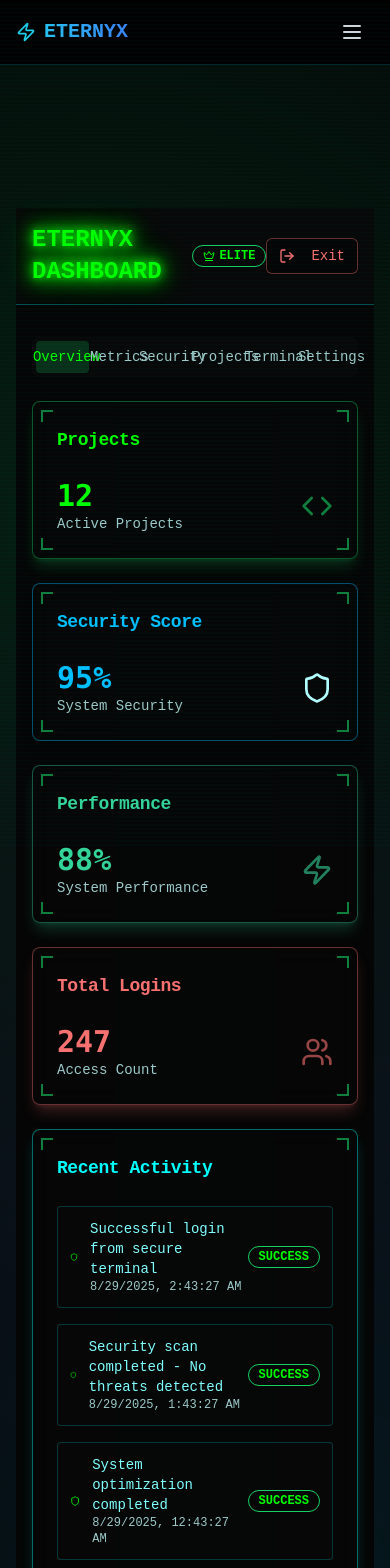
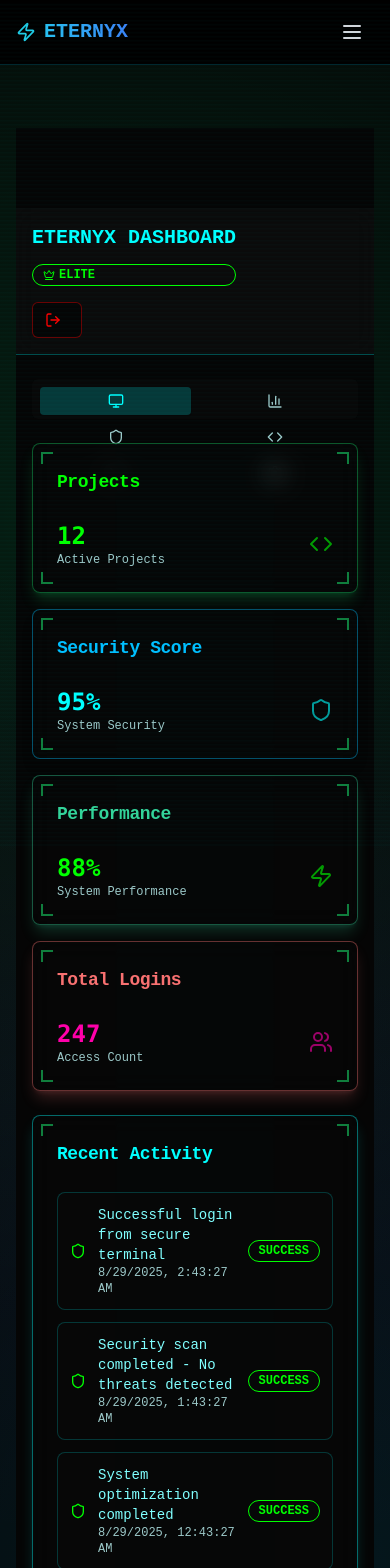
Before and after one commit to sunnybai72592/eternyx-haunted-hollow, a React (Vite) app: page /dashboard in a window 390 px wide. Shown: the top 1568 px of the page. Built offline with nearby package versions, Linux system fonts and the light colour scheme.

Commit message:
Apply professional styling to web

```diff
--- a/src/index.css
+++ b/src/index.css
@@ -297,16 +297,17 @@ All colors MUST be HSL.
 }
 
 @layer utilities {
+  /* Semantic color utilities - use these instead of hardcoded colors */
   .text-cyber-cyan {
-    color: hsl(var(--cyber-cyan));
+    color: hsl(var(--primary));
   }
 
   .text-cyber-pink {
-    color: hsl(var(--cyber-pink));
+    color: hsl(var(--secondary));
   }
 
   .text-cyber-green {
-    color: hsl(var(--cyber-green));
+    color: hsl(var(--accent));
   }
 
   .text-cyber-orange {
@@ -323,6 +324,35 @@ All colors MUST be HSL.
 
   .bg-hologram-gradient {
     background: var(--gradient-hologram);
+  }
+
+  /* Professional typography scale */
+  .text-display {
+    @apply text-3xl sm:text-4xl md:text-5xl font-bold tracking-tight;
+  }
+
+  .text-heading-1 {
+    @apply text-2xl sm:text-3xl md:text-4xl font-bold tracking-tight;
+  }
+
+  .text-heading-2 {
+    @apply text-xl sm:text-2xl md:text-3xl font-semibold tracking-tight;
+  }
+
+  .text-heading-3 {
+    @apply text-lg sm:text-xl md:text-2xl font-semibold;
+  }
+
+  .text-body-large {
+    @apply text-base sm:text-lg leading-relaxed;
+  }
+
+  .text-body {
+    @apply text-sm sm:text-base leading-normal;
+  }
+
+  .text-body-small {
+    @apply text-xs sm:text-sm leading-normal;
   }
 
   /* Skip link for screen readers */
--- a/src/pages/Dashboard.tsx
+++ b/src/pages/Dashboard.tsx
@@ -161,19 +161,19 @@ const Dashboard = () => {
 
   const getAccessLevelColor = (level: string) => {
     switch (level.toLowerCase()) {
-      case 'elite': return 'text-cyber-green border-cyber-green';
-      case 'premium': return 'text-cyber-blue border-cyber-blue';
-      case 'basic': return 'text-yellow-400 border-yellow-400';
+      case 'elite': return 'text-accent border-accent';
+      case 'premium': return 'text-primary border-primary';
+      case 'basic': return 'text-secondary border-secondary';
       default: return 'text-muted-foreground border-muted-foreground';
     }
   };
 
   const getStatusIcon = (status: string) => {
     switch (status) {
-      case 'success': return <Shield className="h-4 w-4 text-cyber-green" />;
-      case 'warning': return <AlertTriangle className="h-4 w-4 text-yellow-400" />;
-      case 'error': return <Bug className="h-4 w-4 text-red-400" />;
-      default: return <Activity className="h-4 w-4 text-cyber-blue" />;
+      case 'success': return <Shield className="h-4 w-4 text-accent" />;
+      case 'warning': return <AlertTriangle className="h-4 w-4 text-secondary" />;
+      case 'error': return <Bug className="h-4 w-4 text-destructive" />;
+      default: return <Activity className="h-4 w-4 text-primary" />;
     }
   };
 
@@ -209,133 +209,135 @@ const Dashboard = () => {
       <MobileViewport />
 
       {/* Header */}
-      <header className="border-b border-border bg-card/50 backdrop-blur-sm sticky top-20 sm:top-24 z-40 mt-20 sm:mt-24">
-        <div className="container mx-auto px-4 py-4">
-          <div className="flex items-center justify-between">
-            <div className="flex items-center space-x-4">
-              <h1 className="text-2xl font-bold text-cyber-green neon-text">
+      <div className="pt-20 sm:pt-24">
+        <header className="border-b border-border bg-card/80 backdrop-blur-md sticky top-16 z-40">
+          <div className="container mx-auto px-4 sm:px-6 py-4 sm:py-6">
+            <div className="flex flex-col sm:flex-row items-start sm:items-center justify-between gap-4">
+              <div className="flex flex-col sm:flex-row sm:items-center gap-3">
+                <h1 className="text-xl sm:text-2xl md:text-3xl font-bold text-primary">
                   ETERNYX DASHBOARD
                 </h1>
-              <Badge className={`${getAccessLevelColor(stats.accessLevel)} bg-transparent`}>
+                <Badge className={`${getAccessLevelColor(stats.accessLevel)} bg-transparent text-xs sm:text-sm`}>
                   <Crown className="h-3 w-3 mr-1" />
                   {stats.accessLevel.toUpperCase()}
                 </Badge>
               </div>
 
-            <div className="flex items-center space-x-4">
+              <div className="flex items-center gap-2 sm:gap-4 w-full sm:w-auto">
                 <UserProfile />
                 <Button
                   variant="outline"
                   size="sm"
                   onClick={handleSignOut}
-                className="border-red-400/40 text-red-400 hover:bg-red-400/10"
+                  className="border-destructive/40 text-destructive hover:bg-destructive/10"
                 >
                   <LogOut className="h-4 w-4 mr-2" />
-                Exit
+                  <span className="hidden sm:inline">Exit</span>
                 </Button>
               </div>
             </div>
           </div>
         </header>
+      </div>
 
-      <div className="container mx-auto px-4 py-8">
+      <div className="container mx-auto px-4 sm:px-6 py-6 sm:py-8">
         <Tabs value={activeTab} onValueChange={setActiveTab} className="space-y-6">
-          <TabsList className="grid w-full grid-cols-6 bg-card/50 backdrop-blur-sm">
-            <TabsTrigger value="overview" className="data-[state=active]:bg-cyber-green/20 data-[state=active]:text-cyber-green">
-              <Monitor className="h-4 w-4 mr-2" />
-              Overview
+          <TabsList className="grid w-full grid-cols-2 sm:grid-cols-3 lg:grid-cols-6 gap-2 bg-card/50 backdrop-blur-sm p-2">
+            <TabsTrigger value="overview" className="data-[state=active]:bg-primary/20 data-[state=active]:text-primary text-xs sm:text-sm">
+              <Monitor className="h-4 w-4 sm:mr-2" />
+              <span className="hidden sm:inline">Overview</span>
             </TabsTrigger>
-            <TabsTrigger value="metrics" className="data-[state=active]:bg-cyber-blue/20 data-[state=active]:text-cyber-blue">
-              <BarChart3 className="h-4 w-4 mr-2" />
-              Metrics
+            <TabsTrigger value="metrics" className="data-[state=active]:bg-accent/20 data-[state=active]:text-accent text-xs sm:text-sm">
+              <BarChart3 className="h-4 w-4 sm:mr-2" />
+              <span className="hidden sm:inline">Metrics</span>
             </TabsTrigger>
-            <TabsTrigger value="security" className="data-[state=active]:bg-red-400/20 data-[state=active]:text-red-400">
-              <Shield className="h-4 w-4 mr-2" />
-              Security
+            <TabsTrigger value="security" className="data-[state=active]:bg-destructive/20 data-[state=active]:text-destructive text-xs sm:text-sm">
+              <Shield className="h-4 w-4 sm:mr-2" />
+              <span className="hidden sm:inline">Security</span>
             </TabsTrigger>
-            <TabsTrigger value="projects" className="data-[state=active]:bg-purple-400/20 data-[state=active]:text-purple-400">
-              <Code className="h-4 w-4 mr-2" />
-              Projects
+            <TabsTrigger value="projects" className="data-[state=active]:bg-secondary/20 data-[state=active]:text-secondary text-xs sm:text-sm">
+              <Code className="h-4 w-4 sm:mr-2" />
+              <span className="hidden sm:inline">Projects</span>
             </TabsTrigger>
-            <TabsTrigger value="terminal" className="data-[state=active]:bg-yellow-400/20 data-[state=active]:text-yellow-400">
-              <Terminal className="h-4 w-4 mr-2" />
-              Terminal
+            <TabsTrigger value="terminal" className="data-[state=active]:bg-accent/20 data-[state=active]:text-accent text-xs sm:text-sm">
+              <Terminal className="h-4 w-4 sm:mr-2" />
+              <span className="hidden sm:inline">Terminal</span>
             </TabsTrigger>
-            <TabsTrigger value="settings" className="data-[state=active]:bg-cyan-400/20 data-[state=active]:text-cyan-400">
-              <Settings className="h-4 w-4 mr-2" />
-              Settings
+            <TabsTrigger value="settings" className="data-[state=active]:bg-primary/20 data-[state=active]:text-primary text-xs sm:text-sm">
+              <Settings className="h-4 w-4 sm:mr-2" />
+              <span className="hidden sm:inline">Settings</span>
             </TabsTrigger>
           </TabsList>
 
           {/* Overview Tab */}
           <TabsContent value="overview" className="space-y-6">
             {/* Quick Stats */}
-            <div className="grid grid-cols-1 md:grid-cols-2 lg:grid-cols-4 gap-6">
+            <div className="grid grid-cols-1 md:grid-cols-2 lg:grid-cols-4 gap-4 sm:gap-6">
               <HolographicCard title="Projects" variant="primary" animated>
                 <div className="flex items-center justify-between">
                   <div>
-                    <div className="text-3xl font-bold text-cyber-green font-mono">
+                    <div className="text-2xl sm:text-3xl font-bold text-accent font-mono">
                       {stats.projectsCreated}
                     </div>
-                    <p className="text-sm text-muted-foreground">Active Projects</p>
+                    <p className="text-xs sm:text-sm text-muted-foreground">Active Projects</p>
                   </div>
-                  <Code className="h-8 w-8 text-cyber-green/60" />
+                  <Code className="h-6 w-6 sm:h-8 sm:w-8 text-accent/60" />
                 </div>
               </HolographicCard>
 
               <HolographicCard title="Security Score" variant="secondary" animated>
                 <div className="flex items-center justify-between">
                   <div>
-                    <div className="text-3xl font-bold text-cyber-blue font-mono">
+                    <div className="text-2xl sm:text-3xl font-bold text-primary font-mono">
                       {stats.securityScore}%
                     </div>
-                    <p className="text-sm text-muted-foreground">System Security</p>
+                    <p className="text-xs sm:text-sm text-muted-foreground">System Security</p>
                   </div>
-                  <Shield className="h-8 w-8 text-cyber-blue/60" />
+                  <Shield className="h-6 w-6 sm:h-8 sm:w-8 text-primary/60" />
                 </div>
               </HolographicCard>
 
               <HolographicCard title="Performance" variant="success" animated>
                 <div className="flex items-center justify-between">
                   <div>
-                    <div className="text-3xl font-bold text-emerald-400 font-mono">
+                    <div className="text-2xl sm:text-3xl font-bold text-accent font-mono">
                       {stats.performanceRating}%
                     </div>
-                    <p className="text-sm text-muted-foreground">System Performance</p>
+                    <p className="text-xs sm:text-sm text-muted-foreground">System Performance</p>
                   </div>
-                  <Zap className="h-8 w-8 text-emerald-400/60" />
+                  <Zap className="h-6 w-6 sm:h-8 sm:w-8 text-accent/60" />
                 </div>
               </HolographicCard>
 
               <HolographicCard title="Total Logins" variant="danger" animated>
                 <div className="flex items-center justify-between">
                   <div>
-                    <div className="text-3xl font-bold text-red-400 font-mono">
+                    <div className="text-2xl sm:text-3xl font-bold text-secondary font-mono">
                       {stats.totalLogins}
                     </div>
-                    <p className="text-sm text-muted-foreground">Access Count</p>
+                    <p className="text-xs sm:text-sm text-muted-foreground">Access Count</p>
                   </div>
-                  <Users className="h-8 w-8 text-red-400/60" />
+                  <Users className="h-6 w-6 sm:h-8 sm:w-8 text-secondary/60" />
                 </div>
               </HolographicCard>
             </div>
 
             {/* Recent Activity */}
             <HolographicCard title="Recent Activity" animated>
-              <div className="space-y-4">
+              <div className="space-y-3">
                 {recentActivity && recentActivity.map((activity) => (
-                  <div key={activity.id} className="flex items-center justify-between p-3 bg-card/30 rounded border border-primary/20">
-                    <div className="flex items-center space-x-3">
+                  <div key={activity.id} className="flex items-center justify-between p-3 bg-card/30 rounded-lg border border-primary/20 hover:border-primary/40 transition-colors">
+                    <div className="flex items-center gap-3">
                       {getStatusIcon(activity.status)}
-                      <div>
+                      <div className="flex-1">
                         <p className="text-sm font-medium text-foreground">{activity.description}</p>
                         <p className="text-xs text-muted-foreground">{formatTimestamp(activity.timestamp)}</p>
                       </div>
                     </div>
-                    <Badge variant="outline" className={`text-xs ${
-                      activity.status === 'success' ? 'border-cyber-green text-cyber-green' :
-                      activity.status === 'warning' ? 'border-yellow-400 text-yellow-400' :
-                      'border-red-400 text-red-400'
+                    <Badge variant="outline" className={`text-xs shrink-0 ${
+                      activity.status === 'success' ? 'border-accent text-accent' :
+                      activity.status === 'warning' ? 'border-secondary text-secondary' :
+                      'border-destructive text-destructive'
                     }`}>
                       {activity.status.toUpperCase()}
                     </Badge>
@@ -352,23 +354,23 @@ const Dashboard = () => {
 
           {/* Security Tab */}
           <TabsContent value="security" className="space-y-6">
-            <div className="grid grid-cols-1 lg:grid-cols-2 gap-6">
+            <div className="grid grid-cols-1 lg:grid-cols-2 gap-4 sm:gap-6">
               <HolographicCard title="Security Status" variant="danger" animated>
-                <div className="space-y-4">
-                  <div className="flex items-center justify-between">
-                    <span className="text-sm">Firewall Status</span>
-                    <Badge className="bg-cyber-green/20 text-cyber-green">ACTIVE</Badge>
+                <div className="space-y-3">
+                  <div className="flex items-center justify-between text-sm sm:text-base">
+                    <span>Firewall Status</span>
+                    <Badge className="bg-accent/20 text-accent text-xs">ACTIVE</Badge>
                   </div>
-                  <div className="flex items-center justify-between">
-                    <span className="text-sm">Intrusion Detection</span>
-                    <Badge className="bg-cyber-blue/20 text-cyber-blue">MONITORING</Badge>
+                  <div className="flex items-center justify-between text-sm sm:text-base">
+                    <span>Intrusion Detection</span>
+                    <Badge className="bg-primary/20 text-primary text-xs">MONITORING</Badge>
                   </div>
-                  <div className="flex items-center justify-between">
-                    <span className="text-sm">Encryption Level</span>
-                    <Badge className="bg-purple-400/20 text-purple-400">AES-256</Badge>
+                  <div className="flex items-center justify-between text-sm sm:text-base">
+                    <span>Encryption Level</span>
+                    <Badge className="bg-secondary/20 text-secondary text-xs">AES-256</Badge>
                   </div>
-                  <div className="flex items-center justify-between">
-                    <span className="text-sm">Last Security Scan</span>
+                  <div className="flex items-center justify-between text-sm sm:text-base">
+                    <span>Last Security Scan</span>
                     <span className="text-xs text-muted-foreground">2 hours ago</span>
                   </div>
                 </div>
@@ -377,16 +379,16 @@ const Dashboard = () => {
               <HolographicCard title="Threat Analysis" variant="danger" animated>
                 <div className="space-y-4">
                   <div className="text-center">
-                    <div className="text-4xl font-bold text-cyber-green font-mono mb-2">0</div>
-                    <p className="text-sm text-muted-foreground">Active Threats</p>
+                    <div className="text-3xl sm:text-4xl font-bold text-accent font-mono mb-2">0</div>
+                    <p className="text-xs sm:text-sm text-muted-foreground">Active Threats</p>
                   </div>
                   <div className="grid grid-cols-2 gap-4 text-center">
                     <div>
-                      <div className="text-2xl font-bold text-cyber-blue font-mono">1,247</div>
+                      <div className="text-xl sm:text-2xl font-bold text-primary font-mono">1,247</div>
                       <p className="text-xs text-muted-foreground">Blocked</p>
                     </div>
                     <div>
-                      <div className="text-2xl font-bold text-yellow-400 font-mono">23</div>
+                      <div className="text-xl sm:text-2xl font-bold text-secondary font-mono">23</div>
                       <p className="text-xs text-muted-foreground">Quarantined</p>
                     </div>
                   </div>
@@ -397,10 +399,10 @@ const Dashboard = () => {
             <HolographicCard title="Security Logs" animated>
               <TerminalWindow title="security-monitor.log">
                 <div className="space-y-1 text-xs">
-                  <div className="text-cyber-green">[{new Date().toLocaleTimeString()}] Firewall: Connection blocked from 192.168.1.100</div>
-                  <div className="text-cyber-blue">[{new Date(Date.now() - 60000).toLocaleTimeString()}] IDS: Scanning network traffic...</div>
-                  <div className="text-yellow-400">[{new Date(Date.now() - 120000).toLocaleTimeString()}] Auth: Failed login attempt detected</div>
-                  <div className="text-cyber-green">[{new Date(Date.now() - 180000).toLocaleTimeString()}] System: Security scan completed successfully</div>
+                  <div className="text-accent">[{new Date().toLocaleTimeString()}] Firewall: Connection blocked from 192.168.1.100</div>
+                  <div className="text-primary">[{new Date(Date.now() - 60000).toLocaleTimeString()}] IDS: Scanning network traffic...</div>
+                  <div className="text-secondary">[{new Date(Date.now() - 120000).toLocaleTimeString()}] Auth: Failed login attempt detected</div>
+                  <div className="text-accent">[{new Date(Date.now() - 180000).toLocaleTimeString()}] System: Security scan completed successfully</div>
                 </div>
               </TerminalWindow>
             </HolographicCard>
@@ -408,20 +410,20 @@ const Dashboard = () => {
 
           {/* Projects Tab */}
           <TabsContent value="projects" className="space-y-6">
-            <div className="grid grid-cols-1 md:grid-cols-2 lg:grid-cols-3 gap-6">
+            <div className="grid grid-cols-1 md:grid-cols-2 lg:grid-cols-3 gap-4 sm:gap-6">
               <HolographicCard title="Active Projects" variant="primary" animated>
                 <div className="space-y-3">
-                  <div className="flex items-center justify-between">
-                    <span className="text-sm">Cyber Defense System</span>
-                    <Badge className="bg-cyber-green/20 text-cyber-green">ACTIVE</Badge>
+                  <div className="flex items-center justify-between text-sm">
+                    <span>Cyber Defense System</span>
+                    <Badge className="bg-accent/20 text-accent text-xs">ACTIVE</Badge>
                   </div>
-                  <div className="flex items-center justify-between">
-                    <span className="text-sm">Network Scanner</span>
-                    <Badge className="bg-cyber-blue/20 text-cyber-blue">TESTING</Badge>
+                  <div className="flex items-center justify-between text-sm">
+                    <span>Network Scanner</span>
+                    <Badge className="bg-primary/20 text-primary text-xs">TESTING</Badge>
                   </div>
-                  <div className="flex items-center justify-between">
-                    <span className="text-sm">Encryption Tool</span>
-                    <Badge className="bg-yellow-400/20 text-yellow-400">DEVELOPMENT</Badge>
+                  <div className="flex items-center justify-between text-sm">
+                    <span>Encryption Tool</span>
+                    <Badge className="bg-secondary/20 text-secondary text-xs">DEV</Badge>
                   </div>
                 </div>
               </HolographicCard>
@@ -429,11 +431,11 @@ const Dashboard = () => {
               <HolographicCard title="Recent Deployments" variant="secondary" animated>
                 <div className="space-y-3">
                   <div className="text-center">
-                    <div className="text-2xl font-bold text-cyber-blue font-mono">3</div>
+                    <div className="text-xl sm:text-2xl font-bold text-primary font-mono">3</div>
                     <p className="text-xs text-muted-foreground">This Week</p>
                   </div>
                   <div className="text-center">
-                    <div className="text-2xl font-bold text-cyber-green font-mono">12</div>
+                    <div className="text-xl sm:text-2xl font-bold text-accent font-mono">12</div>
                     <p className="text-xs text-muted-foreground">This Month</p>
                   </div>
                 </div>
@@ -441,17 +443,17 @@ const Dashboard = () => {
 
               <HolographicCard title="Code Quality" variant="success" animated>
                 <div className="space-y-3">
-                  <div className="flex items-center justify-between">
-                    <span className="text-sm">Test Coverage</span>
-                    <span className="text-sm text-cyber-green">94%</span>
+                  <div className="flex items-center justify-between text-sm">
+                    <span>Test Coverage</span>
+                    <span className="text-accent font-mono">94%</span>
                   </div>
-                  <div className="flex items-center justify-between">
-                    <span className="text-sm">Code Quality</span>
-                    <span className="text-sm text-cyber-blue">A+</span>
+                  <div className="flex items-center justify-between text-sm">
+                    <span>Code Quality</span>
+                    <span className="text-primary font-mono">A+</span>
                   </div>
-                  <div className="flex items-center justify-between">
-                    <span className="text-sm">Security Score</span>
-                    <span className="text-sm text-emerald-400">98%</span>
+                  <div className="flex items-center justify-between text-sm">
+                     <span>Security Score</span>
+                    <span className="text-accent font-mono">98%</span>
                   </div>
                 </div>
               </HolographicCard>
@@ -460,10 +462,10 @@ const Dashboard = () => {
             <HolographicCard title="Project Timeline" animated>
               <TerminalWindow title="project-status.log">
                 <div className="space-y-1 text-xs">
-                  <div className="text-cyber-green">[{new Date().toLocaleTimeString()}] Project: Cyber Defense System - Deployment successful</div>
-                  <div className="text-cyber-blue">[{new Date(Date.now() - 3600000).toLocaleTimeString()}] Project: Network Scanner - Testing phase completed</div>
-                  <div className="text-yellow-400">[{new Date(Date.now() - 7200000).toLocaleTimeString()}] Project: Encryption Tool - Development milestone reached</div>
-                  <div className="text-purple-400">[{new Date(Date.now() - 10800000).toLocaleTimeString()}] Project: New security module initialized</div>
+                  <div className="text-accent">[{new Date().toLocaleTimeString()}] Project: Cyber Defense System - Deployment successful</div>
+                  <div className="text-primary">[{new Date(Date.now() - 3600000).toLocaleTimeString()}] Project: Network Scanner - Testing phase completed</div>
+                  <div className="text-secondary">[{new Date(Date.now() - 7200000).toLocaleTimeString()}] Project: Encryption Tool - Development milestone reached</div>
+                  <div className="text-secondary">[{new Date(Date.now() - 10800000).toLocaleTimeString()}] Project: New security module initialized</div>
                 </div>
               </TerminalWindow>
             </HolographicCard>
```
Lines whose indentation alone changed are shown as unchanged.
